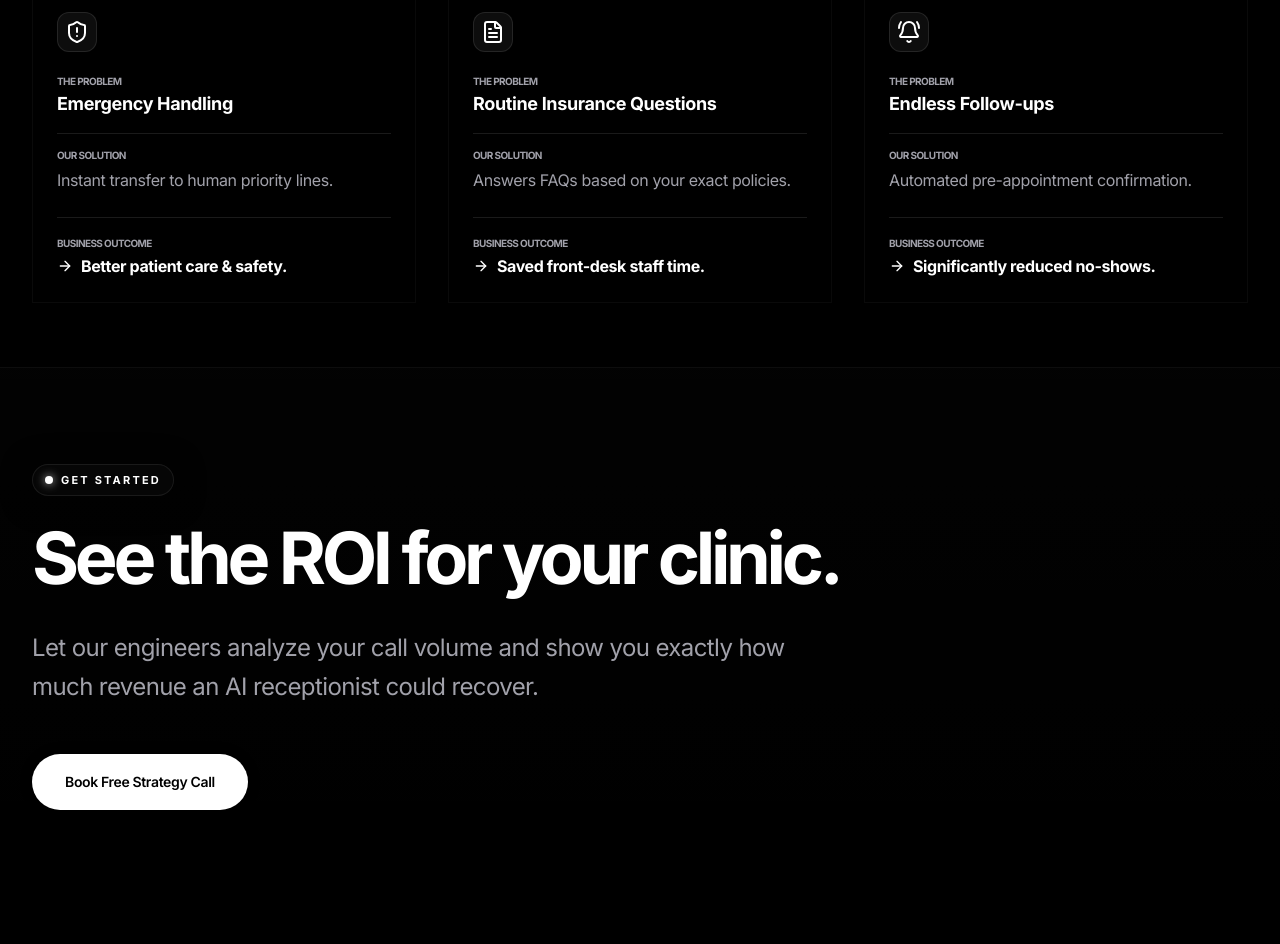
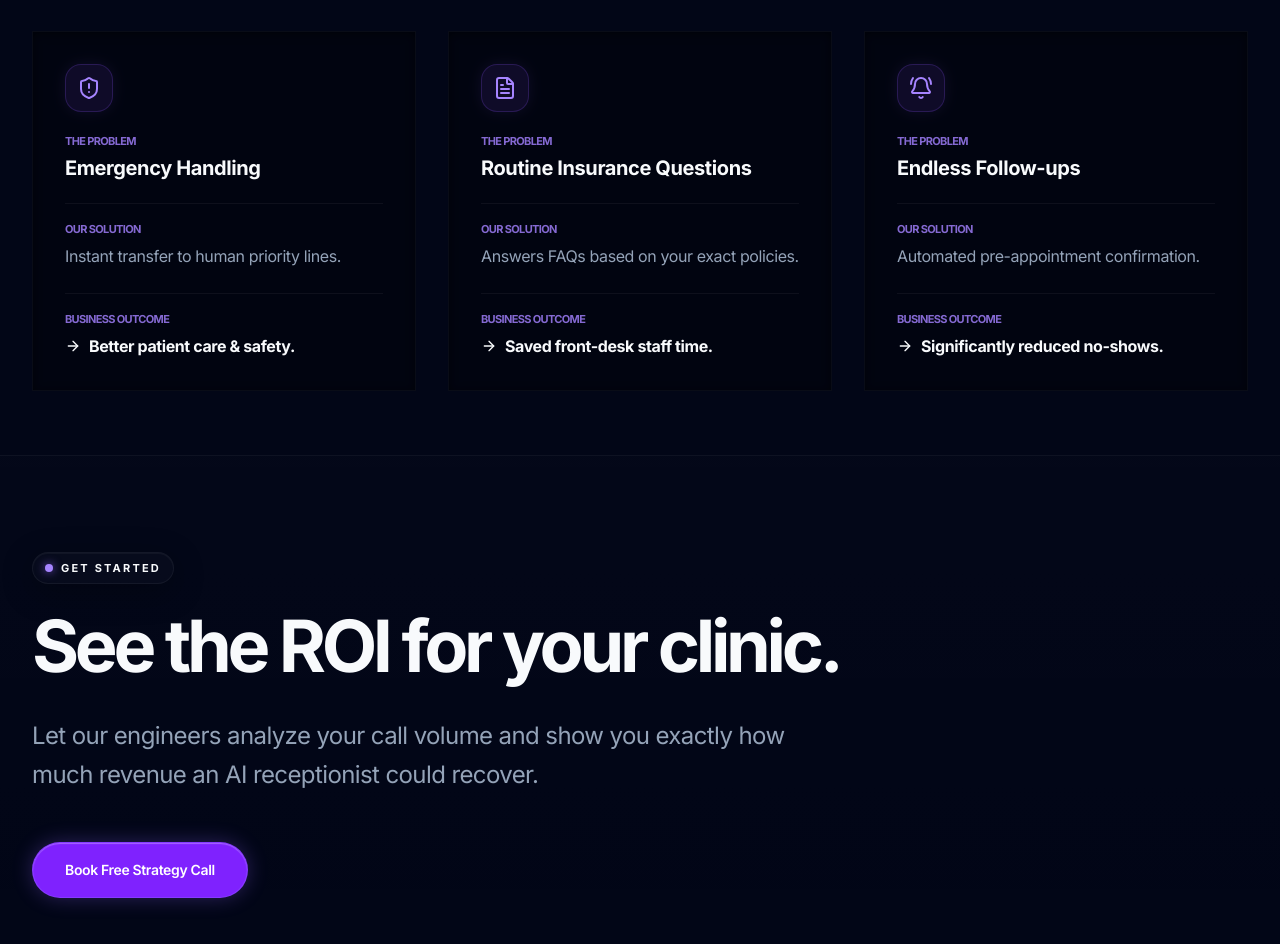
Before and after one commit to Engrritik/agency-web, a Next.js app: page /solutions in a window 1280 px wide. Shown: the part 960-1904 px from the top of the page. Built offline with nearby package versions, Linux system fonts and the light colour scheme.

Commit message:
feat: Midnight Aurora aesthetic redesign

```diff
--- a/app/about/page.tsx
+++ b/app/about/page.tsx
@@ -12,7 +12,7 @@ export default function About() {
         <FadeInStagger staggerDelay={0.15}>
           <FadeIn useStagger className="max-w-5xl mx-auto mb-16 text-center flex flex-col items-center">
             <div className="inline-flex items-center gap-2 px-3 py-1.5 rounded-full bento-card border-white/10 mb-6">
-              <span className="flex w-2 h-2 rounded-full bg-white shadow-[0_0_10px_rgba(255,255,255,0.8)]"></span>
+              <span className="flex w-2 h-2 rounded-full bg-violet-400 shadow-[0_0_10px_rgba(139,92,246,0.8)]"></span>
               <p className="text-[11px] font-bold uppercase tracking-[0.2em] text-foreground">Our Mission</p>
             </div>
             <h1 className="text-5xl md:text-7xl lg:text-8xl font-bold tracking-tighter leading-[0.9] mb-8 text-foreground">
@@ -149,7 +149,7 @@ export default function About() {
         <FadeInStagger staggerDelay={0.15}>
           <FadeIn useStagger className="py-24 border-t border-white/10 text-center flex flex-col items-center">
             <div className="inline-flex items-center justify-center gap-2 px-3 py-1.5 rounded-full bento-card border-white/10 mb-6">
-              <span className="flex w-2 h-2 rounded-full bg-white shadow-[0_0_10px_rgba(255,255,255,0.8)]"></span>
+              <span className="flex w-2 h-2 rounded-full bg-violet-400 shadow-[0_0_10px_rgba(139,92,246,0.8)]"></span>
               <p className="text-[11px] font-bold uppercase tracking-[0.2em] text-foreground">Take Action</p>
             </div>
             <h2 className="text-4xl md:text-6xl lg:text-7xl font-bold tracking-tighter mb-12 text-foreground">Ready to automate your clinic?</h2>
--- a/app/demo/page.tsx
+++ b/app/demo/page.tsx
@@ -77,7 +77,7 @@ export default function Demo() {
         <FadeInStagger staggerDelay={0.15}>
           <FadeIn useStagger className="max-w-4xl mx-auto mb-16 text-center flex flex-col items-center">
             <div className="inline-flex items-center gap-2 px-3 py-1.5 rounded-full bento-card border-white/10 mb-6">
-              <span className="flex w-2 h-2 rounded-full bg-white shadow-[0_0_10px_rgba(255,255,255,0.8)]"></span>
+              <span className="flex w-2 h-2 rounded-full bg-violet-400 shadow-[0_0_10px_rgba(139,92,246,0.8)]"></span>
               <p className="text-[11px] font-bold uppercase tracking-[0.2em] text-foreground">Live Simulator</p>
             </div>
             <h1 className="text-5xl md:text-7xl lg:text-8xl font-bold tracking-tighter leading-[0.9] mb-8 text-foreground">
--- a/app/globals.css
+++ b/app/globals.css
@@ -1,13 +1,13 @@
 @import "tailwindcss";
 
 :root {
-  --background: #000000;
-  --foreground: #ffffff;
-  --muted: #111111;
-  --muted-foreground: #a1a1aa;
-  --accent: #ffffff;
-  --border: rgba(255, 255, 255, 0.08);
-  --card: rgba(10, 10, 10, 0.5);
+  --background: #020617; /* Deep Slate 950 */
+  --foreground: #f8fafc;
+  --muted: #0f172a;
+  --muted-foreground: #94a3b8;
+  --accent: #8b5cf6; /* Vibrant violet */
+  --border: rgba(255, 255, 255, 0.05);
+  --card: rgba(255, 255, 255, 0.02);
 }
 
 @theme inline {
@@ -19,6 +19,13 @@
   --color-border: var(--border);
   --color-card: var(--card);
   --font-sans: var(--font-sans);
+
+  --animate-pulse-slow: pulse-slow 8s cubic-bezier(0.4, 0, 0.6, 1) infinite;
+}
+
+@keyframes pulse-slow {
+  0%, 100% { opacity: 0.5; }
+  50% { opacity: 0.2; }
 }
 
 html {
@@ -176,22 +183,24 @@ input, textarea {
   animation: gradient-shift 4s linear infinite;
 }
 
-/* Bento Box Utilities */
+/* Bento Box Utilities (Midnight Aurora) */
 .bento-card {
-  background: rgba(10, 10, 10, 0.6);
-  backdrop-filter: blur(20px);
-  border: 1px solid rgba(255, 255, 255, 0.08);
-  box-shadow: 0 4px 30px rgba(0, 0, 0, 0.5);
-  transition: all 0.4s cubic-bezier(0.22, 1, 0.36, 1);
+  background: var(--card);
+  backdrop-filter: blur(16px);
+  border: 1px solid var(--border);
+  box-shadow: 0 8px 32px rgba(0, 0, 0, 0.3), inset 0 1px 1px rgba(255, 255, 255, 0.05);
+  transition: all 0.5s cubic-bezier(0.22, 1, 0.36, 1);
 }
 
 .bento-card:hover {
-  border: 1px solid rgba(255, 255, 255, 0.15);
-  background: rgba(15, 15, 15, 0.8);
+  border: 1px solid rgba(139, 92, 246, 0.3); /* Subtle violet border glow */
+  background: rgba(255, 255, 255, 0.04);
+  box-shadow: 0 12px 40px rgba(0, 0, 0, 0.4), inset 0 1px 1px rgba(255, 255, 255, 0.1), inset 0 0 20px rgba(139, 92, 246, 0.05);
 }
 
 .bento-inner {
-  background: rgba(0, 0, 0, 0.4);
-  border: 1px solid rgba(255, 255, 255, 0.04);
+  background: rgba(0, 0, 0, 0.3);
+  border: 1px solid rgba(255, 255, 255, 0.03);
   border-radius: inherit;
+  box-shadow: inset 0 2px 10px rgba(0, 0, 0, 0.5);
 }
--- a/app/page.tsx
+++ b/app/page.tsx
@@ -27,7 +27,7 @@ export default function HomePage() {
         <FadeInStagger className="container mx-auto px-4 relative z-10 flex flex-col items-center text-center max-w-4xl mt-12" staggerDelay={0.15}>
 
           <FadeIn useStagger className="inline-flex items-center gap-2 px-4 py-1.5 rounded-full bento-card mb-8">
-            <span className="w-2 h-2 rounded-full bg-white shadow-[0_0_10px_rgba(255,255,255,0.8)]"></span>
+            <span className="w-2 h-2 rounded-full bg-violet-400 shadow-[0_0_10px_rgba(139,92,246,0.8)]"></span>
             <span className="text-[11px] font-bold uppercase tracking-[0.2em] text-foreground">Nexus AI Solutions</span>
           </FadeIn>
 
@@ -230,7 +230,7 @@ export default function HomePage() {
           <FadeInStagger staggerDelay={0.15} className="flex flex-col items-center">
             <div className="max-w-3xl mb-16">
               <FadeIn useStagger className="inline-flex items-center justify-center gap-2 px-3 py-1.5 rounded-full bento-card mb-6 border-white/10">
-                <span className="flex w-2 h-2 rounded-full bg-white"></span>
+                <span className="flex w-2 h-2 rounded-full bg-violet-400 shadow-[0_0_10px_rgba(139,92,246,0.8)]"></span>
                 <p className="text-[11px] font-bold uppercase tracking-[0.2em] text-foreground">Get Started</p>
               </FadeIn>
               <FadeIn useStagger>
--- a/app/solutions/page.tsx
+++ b/app/solutions/page.tsx
@@ -50,7 +50,7 @@ export default function Solutions() {
         <FadeInStagger staggerDelay={0.1}>
           <FadeIn useStagger className="max-w-5xl mb-16 md:text-left">
             <div className="inline-flex items-center gap-2 px-3 py-1.5 rounded-full bento-card border-white/10 mb-6">
-              <span className="flex w-2 h-2 rounded-full bg-white shadow-[0_0_10px_rgba(255,255,255,0.8)]"></span>
+              <span className="flex w-2 h-2 rounded-full bg-violet-400 shadow-[0_0_10px_rgba(139,92,246,0.8)]"></span>
               <p className="text-[11px] font-bold uppercase tracking-[0.2em] text-foreground">Our Capabilities</p>
             </div>
             <h1 className="text-5xl md:text-7xl lg:text-8xl font-bold tracking-tighter leading-[0.9] mb-8 text-foreground">
@@ -84,7 +84,7 @@ export default function Solutions() {
           <FadeInStagger staggerDelay={0.15}>
             <FadeIn useStagger className="max-w-5xl">
               <div className="inline-flex items-center gap-2 px-3 py-1.5 rounded-full bento-card border-white/10 mb-6">
-                <span className="flex w-2 h-2 rounded-full bg-white shadow-[0_0_10px_rgba(255,255,255,0.8)]"></span>
+                <span className="flex w-2 h-2 rounded-full bg-violet-400 shadow-[0_0_10px_rgba(139,92,246,0.8)]"></span>
                 <p className="text-[11px] font-bold uppercase tracking-[0.2em] text-foreground">Get Started</p>
               </div>
               <h2 className="text-4xl md:text-6xl lg:text-7xl font-bold tracking-tighter leading-[0.9] mb-8 text-foreground">See the ROI for your clinic.</h2>
--- a/components/InteractiveCard.tsx
+++ b/components/InteractiveCard.tsx
@@ -27,7 +27,7 @@ export default function InteractiveCard({
     mouseY.set(clientY - top);
   }
 
-  const radialColor = "rgba(255, 255, 255, 0.08)"; // Subtle white spotlight
+  const radialColor = "rgba(139, 92, 246, 0.15)"; // Vibrant violet spotlight
 
   const innerOpacityClass = permanent ? "opacity-100" : "opacity-0 group-hover:opacity-100 transition duration-500";
 
--- a/components/SolutionCard.tsx
+++ b/components/SolutionCard.tsx
@@ -14,26 +14,26 @@ interface SolutionCardProps {
 
 export default function SolutionCard({ icon, problem, solution, outcome, className = "" }: SolutionCardProps) {
   return (
-    <InteractiveCard className={className} innerClassName="p-6 flex flex-col h-full bento-inner">
-      <div className="w-10 h-10 rounded-[12px] bg-white/5 flex items-center justify-center text-foreground mb-6 relative z-10 transition-transform duration-300 group-hover:scale-105 border border-white/10">
+    <InteractiveCard className={className} innerClassName="p-8 flex flex-col h-full bento-inner">
+      <div className="w-12 h-12 rounded-[16px] bg-violet-500/10 flex items-center justify-center text-violet-400 mb-6 relative z-10 transition-transform duration-300 group-hover:scale-110 group-hover:bg-violet-500/20 border border-violet-500/20 shadow-[0_0_15px_rgba(139,92,246,0.1)]">
         {icon}
       </div>
 
       <div className="space-y-4 flex-grow relative z-10">
         <div>
-          <h3 className="text-[10px] font-bold text-muted-foreground uppercase tracking-[0.2em] mb-1.5">The Problem</h3>
-          <p className="text-lg font-bold text-foreground transition-colors duration-300 tracking-[-0.02em] leading-snug">{problem}</p>
+          <h3 className="text-[11px] font-bold text-violet-400/80 uppercase tracking-[0.2em] mb-2">The Problem</h3>
+          <p className="text-xl font-bold text-foreground transition-colors duration-300 tracking-[-0.02em] leading-snug">{problem}</p>
         </div>
 
-        <div className="border-t border-white/10 pt-4">
-          <h3 className="text-[10px] font-bold text-muted-foreground uppercase tracking-[0.2em] mb-1.5">Our Solution</h3>
+        <div className="border-t border-white/5 pt-5 mt-5">
+          <h3 className="text-[11px] font-bold text-violet-400/80 uppercase tracking-[0.2em] mb-2">Our Solution</h3>
           <p className="text-base text-muted-foreground leading-relaxed transition-colors duration-300">{solution}</p>
         </div>
       </div>
 
-      <div className="mt-6 pt-5 border-t border-white/10 relative z-10">
-        <h3 className="text-[10px] font-bold text-muted-foreground uppercase tracking-[0.2em] mb-1.5">Business Outcome</h3>
-        <div className="flex items-center gap-2 text-foreground font-bold text-base tracking-tight transition-colors">
+      <div className="mt-6 pt-5 border-t border-white/5 relative z-10">
+        <h3 className="text-[11px] font-bold text-violet-400/80 uppercase tracking-[0.2em] mb-2">Business Outcome</h3>
+        <div className="flex items-center gap-2 text-foreground font-bold text-base tracking-tight transition-colors group-hover:text-violet-300">
           <ArrowRight className="w-4 h-4 group-hover:translate-x-1 transition-transform" />
           {outcome}
         </div>
--- a/components/ui/Button.tsx
+++ b/components/ui/Button.tsx
@@ -13,10 +13,10 @@ const Button = forwardRef<HTMLButtonElement, ButtonProps>(
     const baseStyles = "inline-flex items-center justify-center rounded-full text-sm font-semibold transition-colors focus-visible:outline-none focus-visible:ring-2 focus-visible:ring-blue-600/50 disabled:pointer-events-none disabled:opacity-50 relative tracking-tight hover-glow group";
 
     const variants = {
-      primary: "bg-foreground text-background hover:bg-foreground/90 border border-transparent shadow-[0_0_15px_rgba(0,0,0,0.1)] hover:shadow-[0_0_25px_rgba(0,0,0,0.2)]",
-      secondary: "bg-background text-foreground border border-border hover:bg-muted/50 shadow-sm",
-      outline: "border border-border bg-transparent hover:bg-muted/50 text-foreground shadow-sm",
-      ghost: "hover:bg-muted/50 hover:text-foreground text-foreground",
+      primary: "bg-violet-600 text-white hover:bg-violet-500 border border-violet-500/50 shadow-[0_0_20px_rgba(139,92,246,0.3),inset_0_1px_1px_rgba(255,255,255,0.3)] hover:shadow-[0_0_30px_rgba(139,92,246,0.5),inset_0_1px_1px_rgba(255,255,255,0.4)]",
+      secondary: "bg-white/5 text-foreground border border-white/10 hover:bg-white/10 shadow-[0_4px_20px_rgba(0,0,0,0.3)] backdrop-blur-md",
+      outline: "border border-white/10 bg-transparent hover:bg-white/5 text-foreground shadow-[0_4px_20px_rgba(0,0,0,0.3)] backdrop-blur-md",
+      ghost: "hover:bg-white/5 hover:text-foreground text-muted-foreground",
     };
 
     const sizes = {
```
Also changed, not shown: components/ui/AnimatedBackground.tsx (+6 -1 lines).
